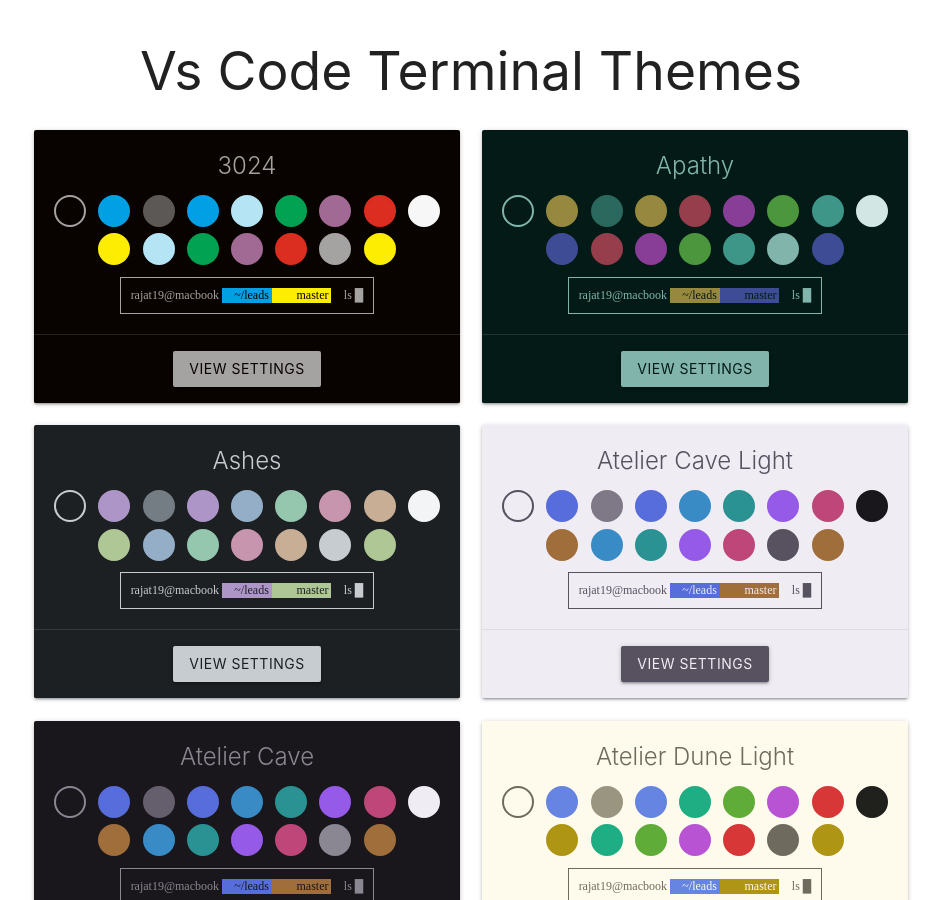
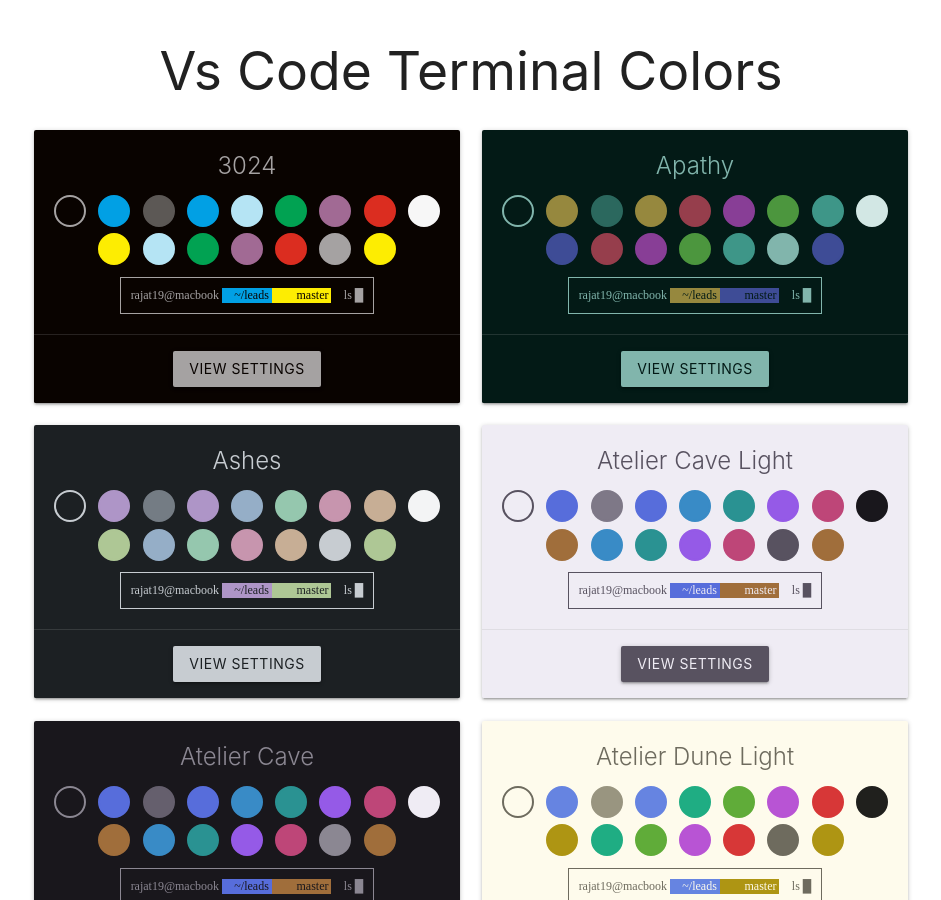
Before and after one commit to rajat19/vs-code-terminal, a Jekyll site: the page built from index.md, in a window 1280 px wide and 900 px high. Shown: the whole window, without its empty margins (169-1110 px from the left). Built offline with Jekyll 4.4.1, drawn with Linux system fonts in a browser that asks for light colours.

Commit message:
change names

```diff
--- a/_config.yml
+++ b/_config.yml
@@ -1,8 +1,6 @@
 # User config
 author: "rajat19"
-tagline: "Pineapple Certfied Jekyll Theme"
-description: "In 1493, explorer Christopher Columbus found pineapples on Guadeloupe Island in the Caribbean. Pineapple on pizza soon followed..."
-keywords: "Pineapple, Pineapple Pizza, Pineapple House"
+tagline: "VS Code Terminal Colors"
 email: "rajatsri94@gmail.com"
 linkedin: "https://www.linkedin.com/"
 twitter: "https://twitter.com/"
--- a/_layouts/home.html
+++ b/_layouts/home.html
@@ -2,7 +2,7 @@
 layout: default
 ---
 
-<h2 style="text-align: center;">Vs Code Terminal Themes</h2>
+<h2 style="text-align: center;">Vs Code Terminal Colors</h2>
 <div class="row">
     {% for item in site.data.themes %}
     {% capture theme %}
```
